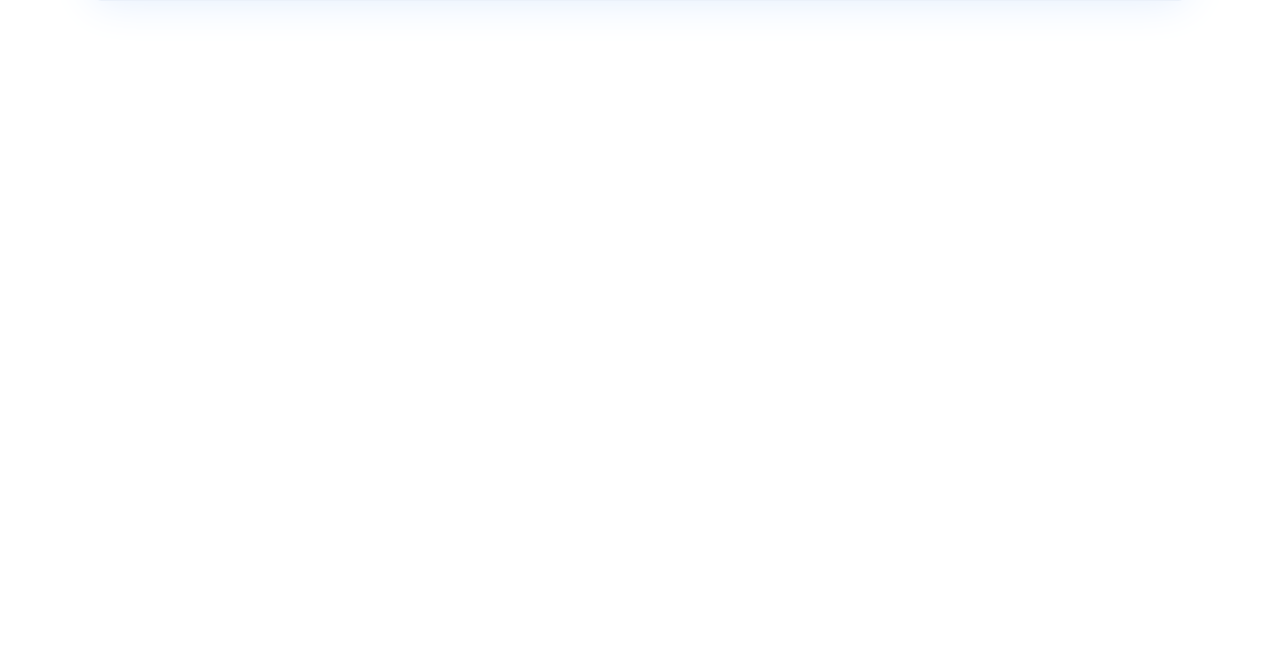
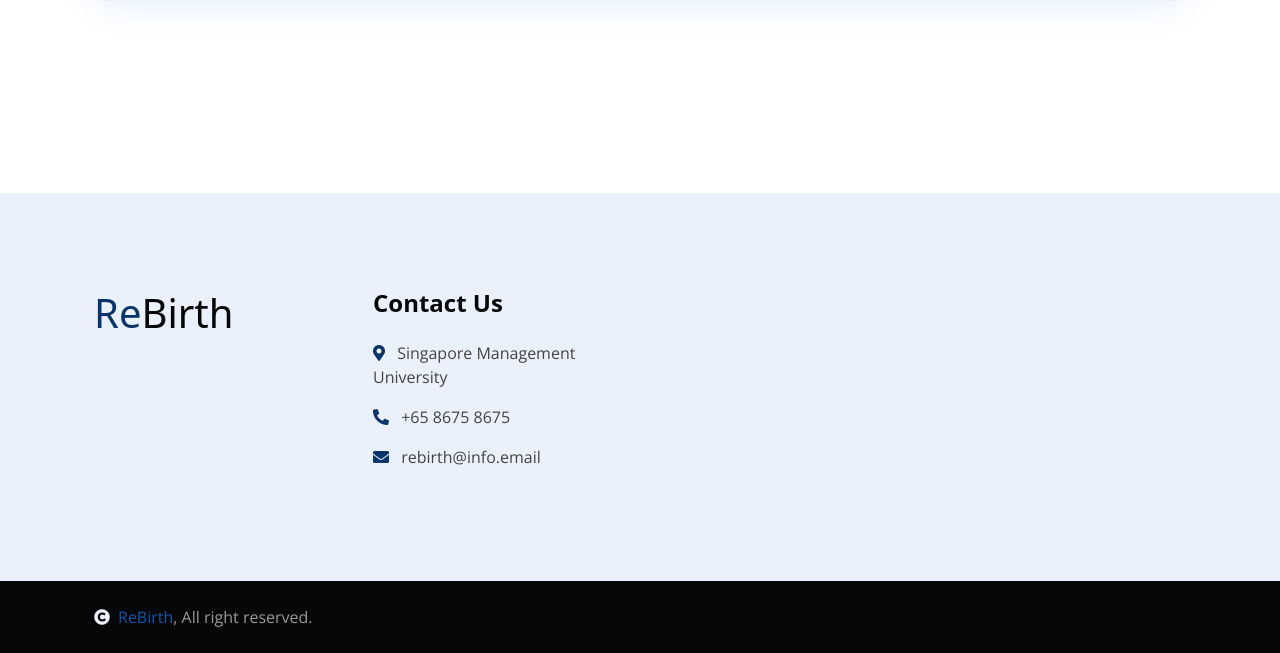
Before and after one commit to Jinboii/WAD, a PHP site: page /accept.php?listing_id=1 in a window 1280 px wide. Shown: the part 440-1093 px from the top of the page. Before the commit the page ends 446 px from the top, so only its background shows below. Run offline with PHP 8.4, Linux system fonts and the light colour scheme; data comes from the database, SQL or seed files in the repository; some libraries are stand-ins or nearby versions.

Commit message:
Update accept.php

```diff
--- a/accept.php
+++ b/accept.php
@@ -171,3 +171,45 @@
     echo $result;
     ?>
 </body>
+
+ <!-- Footer Start -->
+        <div class="container-fluid footer py-6 my-6 mb-0 bg-light wow bounceInUp" data-wow-delay="0.1s">
+            <div class="container">
+                <div class="row">
+                    <div class="col-lg-3 col-md-6">
+                        <div class="footer-item">
+                            <h1 class="text-primary mb-4 ">Re<span class="text-dark">Birth</span></h1>
+
+
+                        </div>
+                    </div>
+
+                    <div class="col-lg-3 col-md-6">
+                        <div class="footer-item">
+                            <h4 class="mb-4">Contact Us</h4>
+                            <div class="d-flex flex-column align-items-start custom-colour">
+                                <p><i class="fa fa-map-marker-alt text-primary me-2"></i> Singapore Management University</p>
+                                <p><i class="fa fa-phone-alt text-primary me-2"></i> +65 8675 8675</p>
+                                <p><i class="fas fa-envelope text-primary me-2"></i> rebirth@info.email</p>
+                            </div>
+                        </div>
+                    </div>
+
+                </div>
+            </div>
+        </div>
+        <!-- Footer End -->
+
+
+        <!-- Copyright Start -->
+        <div class="container-fluid copyright bg-dark py-4">
+            <div class="container">
+                <div class="row">
+                    <div class="col-md-6 text-center text-md-start mb-3 mb-md-0">
+                        <span class="text-light"><a href="#"><i class="fas fa-copyright text-light me-2"></i>ReBirth</a>, All right reserved.</span>
+                    </div>
+
+                </div>
+            </div>
+        </div>
+        <!-- Copyright End -->
```
